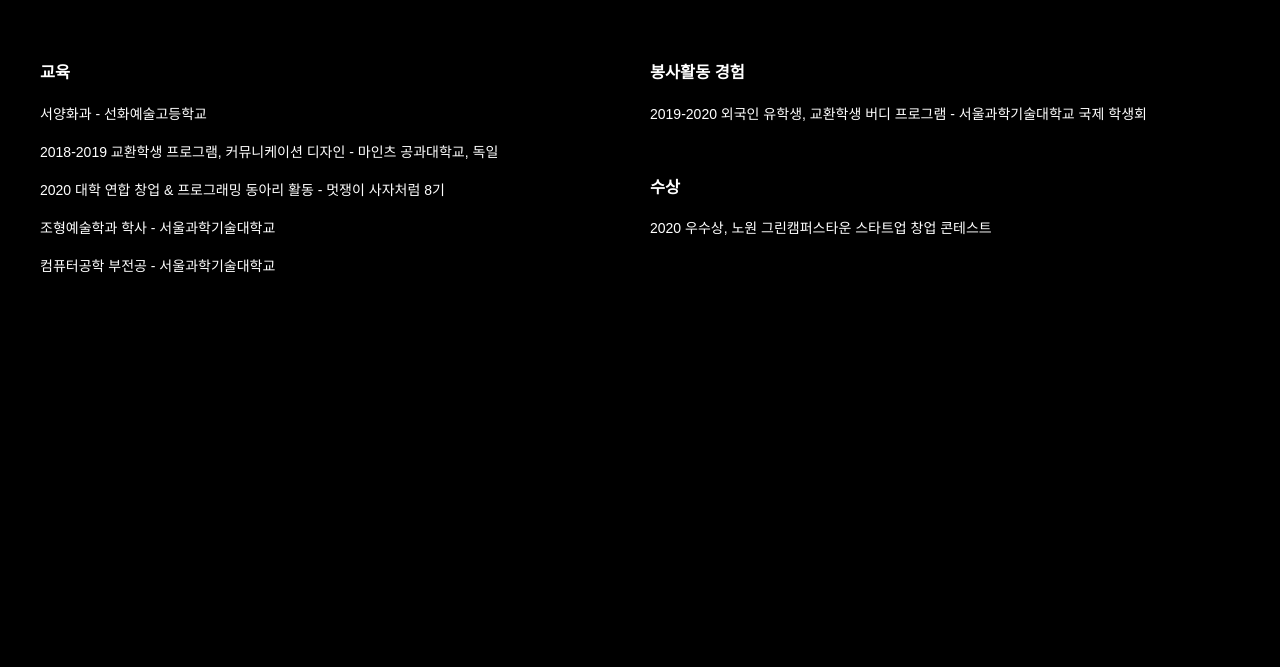
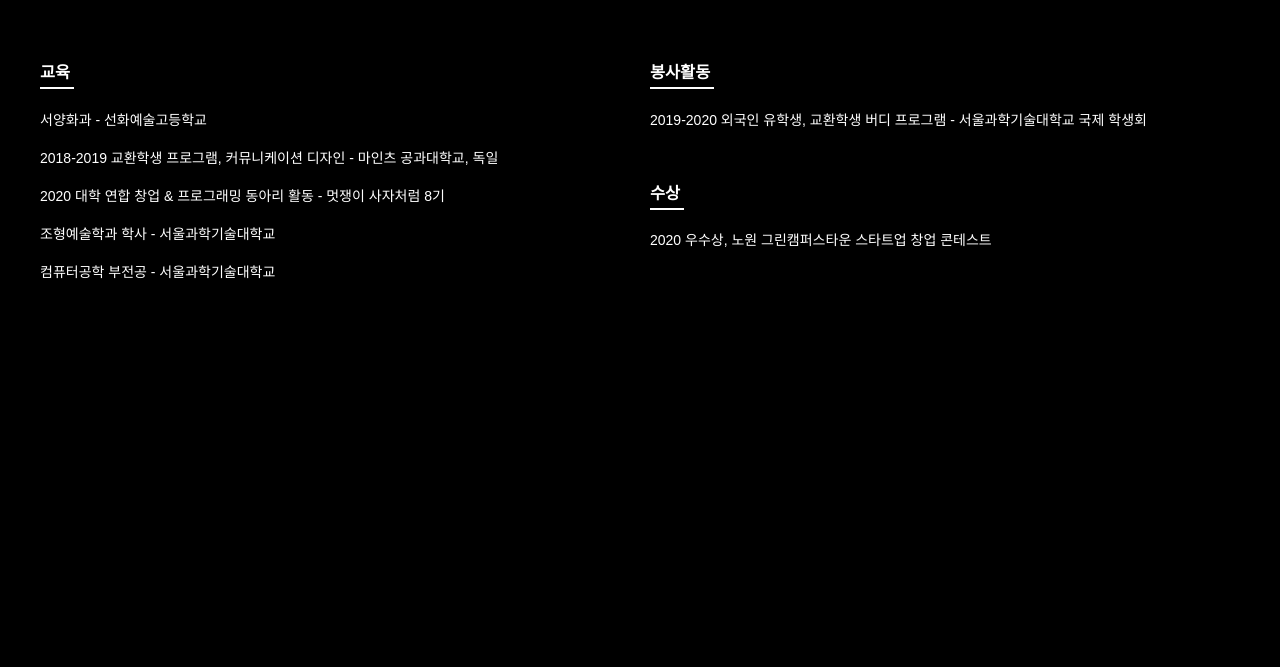
Before and after one commit to 2minzy/portfolio, a Gatsby site: page / in a window 1280 px wide. Shown: the part 1912-2579 px from the top of the page. Built offline with nearby package versions, Linux system fonts and the light colour scheme; Gatsby itself is replaced by a stand-in of ours; a web font is replaced by a local one.

Commit message:
Fixed bug

```diff
--- a/src/components/Title.js
+++ b/src/components/Title.js
@@ -58,8 +58,8 @@
 const Title = ({ text, vertical, float, hidden }) => {
   return (
     <TitleWrapper vertical={vertical} float={float} hidden={hidden}>
+      <OutlinedTitle>{text}</OutlinedTitle>
       <FilledTitle>{text}</FilledTitle>
-      <OutlinedTitle>{text}</OutlinedTitle>
     </TitleWrapper>
   )
 }
--- a/src/components/sections/About.js
+++ b/src/components/sections/About.js
@@ -15,6 +15,34 @@
   p {
     line-height: 2;
   }
+
+  .title {
+    position: absolute;
+  }
+  .image {
+    z-index: -1;
+    position: relative;
+  }
+
+  .border1 {
+    &:after {
+      content: "";
+      display: block;
+      width: 34px;
+      border-bottom: 2px solid;
+      margin-top: 0.4rem;
+    }
+  }
+
+  .border2 {
+    &:after {
+      content: "";
+      display: block;
+      width: 64px;
+      border-bottom: 2px solid;
+      margin-top: 0.4rem;
+    }
+  }
 `
 
 const About = ({ scrollToAbout }, refSection) => {
@@ -24,7 +52,7 @@
 
   useEffect(() => {
     gsap.to(refProfile.current, {
-      yPercent: -50,
+      yPercent: -20,
       ease: "none",
       scrollTrigger: {
         trigger: refSection.current,
@@ -35,16 +63,16 @@
 
   return (
     <AboutWrapper ref={refSection}>
-      <Title text="About Me" />
-      <Wrapper
-        maxWidth="auto"
-        marginBottom="4rem"
-        padding="0"
-        style={{ zIndex: -1, position: "relative" }}
-      >
+      <Title text="About Me" className="title" />
+      <Wrapper maxWidth="auto" marginBottom="4rem" padding="0">
         <Container column="column">
           <Column size="2">
-            <img src={"../../images/minji_dark.jpg"} alt="" ref={refProfile} />
+            <img
+              src={"../../images/minji_dark.jpg"}
+              alt=""
+              className="image"
+              ref={refProfile}
+            />
           </Column>
           <Column>
             {/* <TextContainer> */}
@@ -134,7 +162,7 @@
           <Container column="column" alignItems="flex-start">
             <Column>
               <Row>
-                <h3>교육</h3>
+                <h3 className="border1">교육</h3>
                 <p>서양화과 - 선화예술고등학교</p>
                 <p>
                   2018-2019 교환학생 프로그램, 커뮤니케이션 디자인 - 마인츠
@@ -150,7 +178,7 @@
             </Column>
             <Column>
               <Row margin="0 0 2rem 0">
-                <h3>봉사활동 경험</h3>
+                <h3 className="border2">봉사활동</h3>
                 <p>
                   2019-2020 외국인 유학생, 교환학생 버디 프로그램 -
                   서울과학기술대학교 국제 학생회
@@ -158,7 +186,7 @@
               </Row>
 
               <Row>
-                <h3>수상</h3>
+                <h3 className="border1">수상</h3>
                 <p>2020 우수상, 노원 그린캠퍼스타운 스타트업 창업 콘테스트</p>
               </Row>
             </Column>
--- a/src/components/sections/projects/ProjectMomo.js
+++ b/src/components/sections/projects/ProjectMomo.js
@@ -53,7 +53,7 @@
       yPercent: -100,
       ease: "none",
       scrollTrigger: {
-        trigger: refImage1.current,
+        trigger: refStart.current,
         scrub: true,
       },
     })
@@ -87,7 +87,7 @@
           </OutlinedButton>
         </Row>
       </Column>
-      <Column hidden={{ mobile: true }} ref={refImage2}>
+      <Column hidden={{ tablet: true, mobile: true }} ref={refImage2}>
         <img src={"../../images/momoShop.jpg"} alt="momo shop" />
         <img src={"../../images/momoPayment.jpg"} alt="momo payment" />
       </Column>
```
